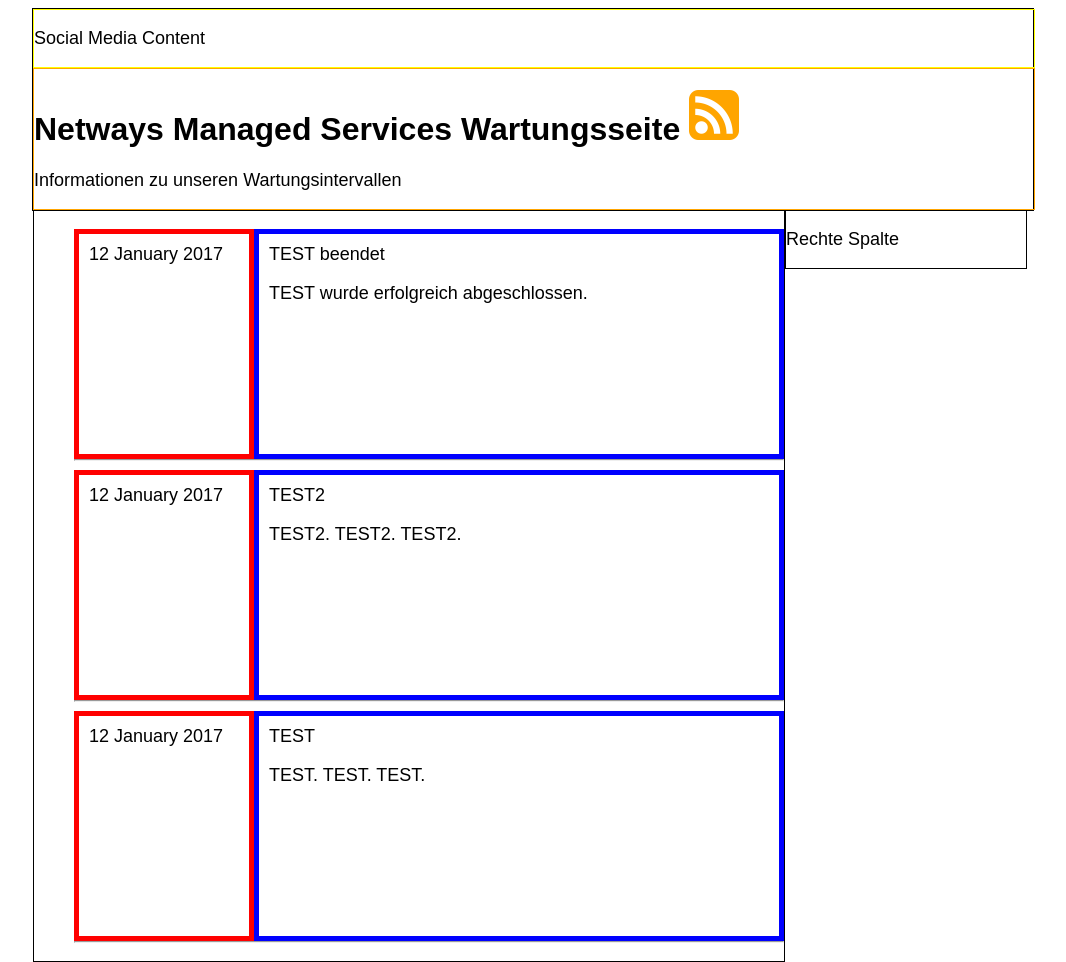
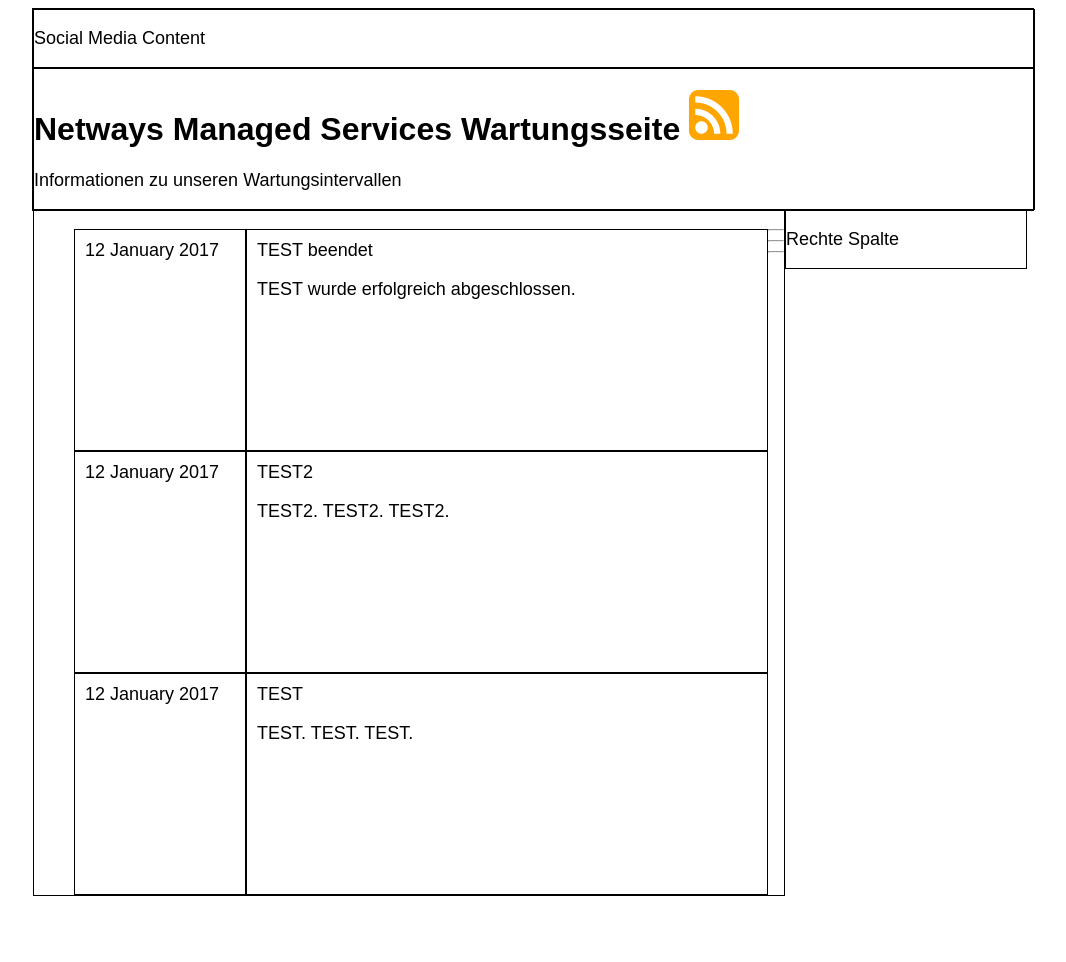
Before and after one commit to Storagegirl/storagegirl.github.io, a Jekyll site: the page built from index.html, in a window 1280 px wide. Shown: the whole page, without its empty margins (107-1173 px from the left). Built offline with Jekyll 4.4.1, drawn with Linux system fonts in a browser that asks for light colours; after the commit the page ends 900 px from its top, so only the background shows below that.

Commit message:
Update main.css

```diff
--- a/css/main.css
+++ b/css/main.css
@@ -5,39 +5,39 @@
 h1 {
     font-family: arial;
     color: black;
-    text-align: centered;
+    text-align: left;
 }
 
 h2 {
     font-family: arial;
     color: black;
-    text-align: centered;
+    text-align: left;
 }
 
 p {
     font-family: arial;
     color: black;
     font-size: 18px;
-    text-align: centered;
+    text-align: left;
 }
 
 ul {
     font-family: arial;
     color: black;
     font-size: 18px;
-    text-align: centered;
+    text-align: left;
 }
 
 .boxsocial {
     margin: auto;
     width: 100%;
-    border: 1px solid yellow;
+    border: 1px solid black;
 }
 
 .boxheader {
     margin: auto;
     width: 100%;
-    border: 1px solid orange;
+    border: 1px solid black;
 }
 
 .boxdate {
@@ -46,7 +46,7 @@
     padding: 10px;
     width: 150px;
     height: 200px;
-    border: 5px solid red;
+    border: 1px solid black;
 }
 
 .boxtitlecontent {
@@ -55,5 +55,5 @@
     padding: 10px;
     width: 500px;
     height: 200px;
-    border: 5px solid blue;
+    border: 1px solid black;
 }
```
